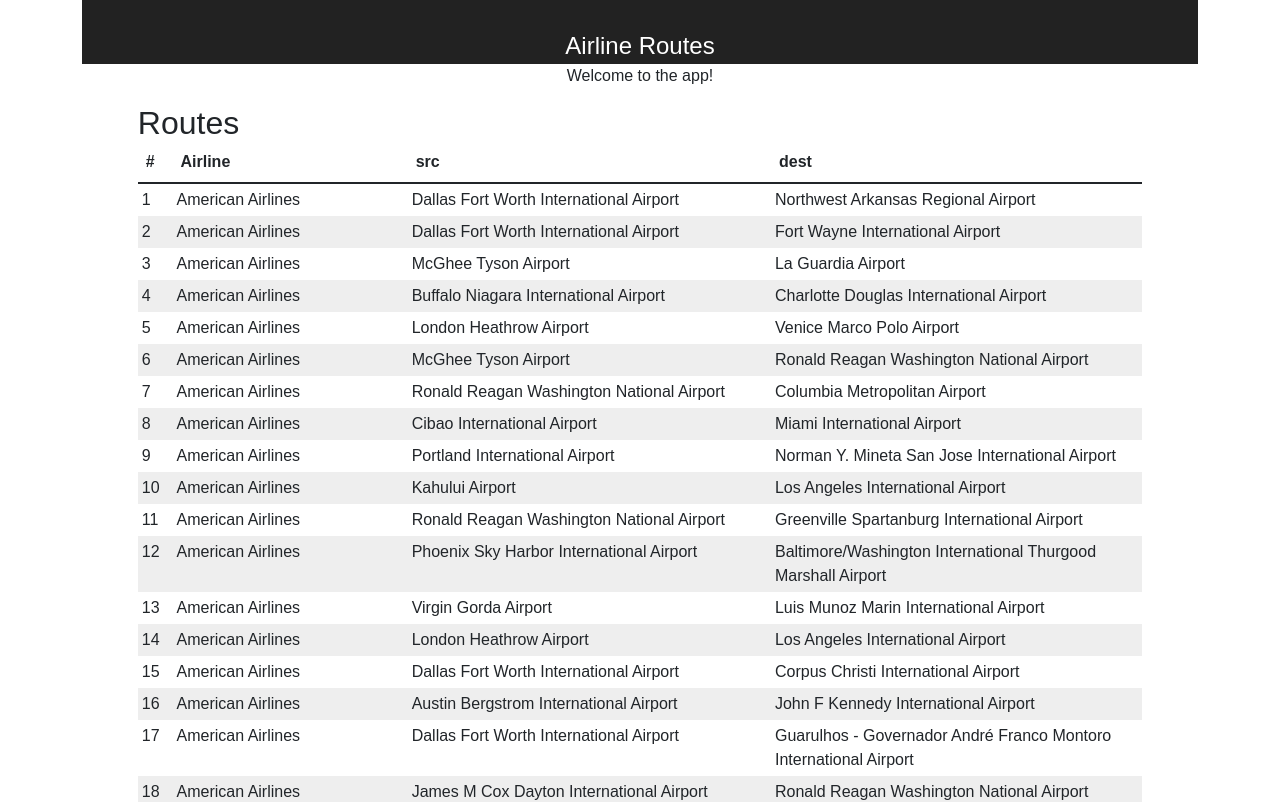
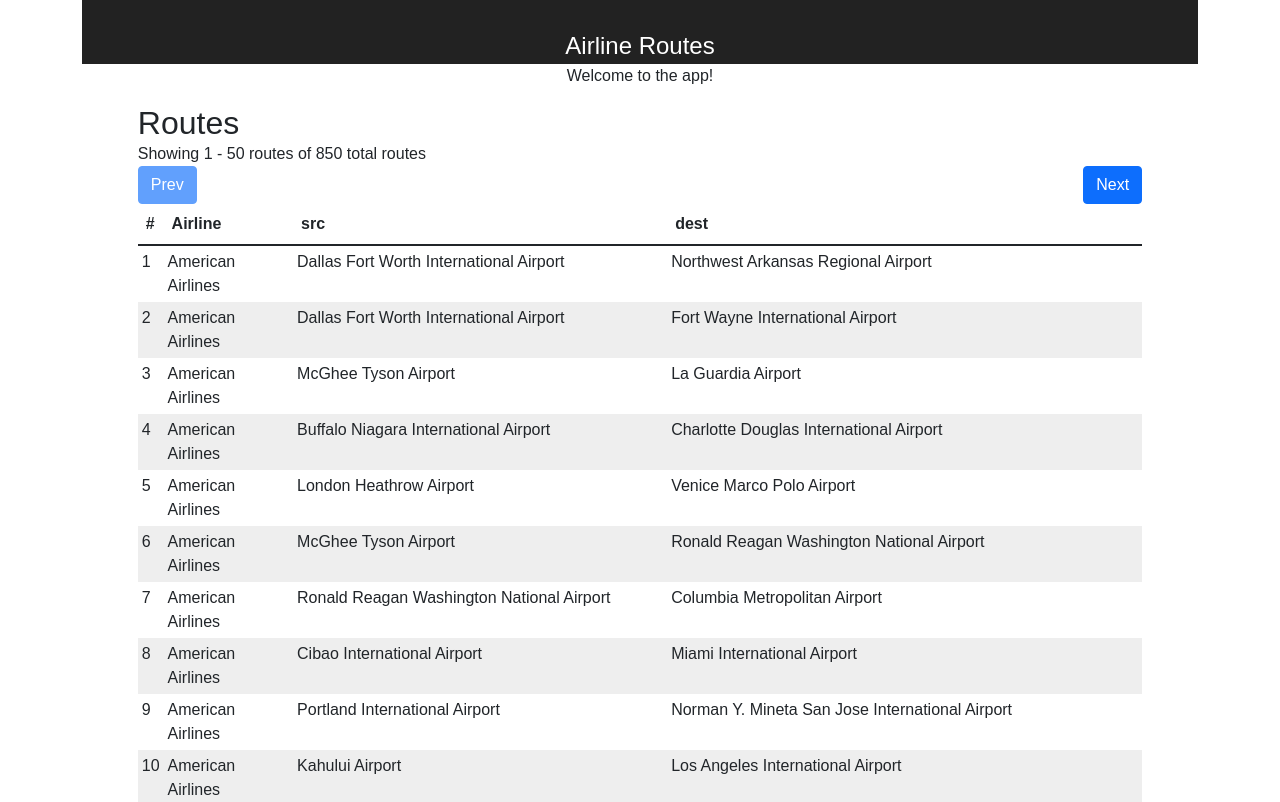
Before and after one commit to melchanti/airlines-routes, a React (Create React App) app: page / in a window 1280 px wide. Shown: the top 802 px of the page. Built offline with nearby package versions, Linux system fonts and the light colour scheme.

Commit message:
added pagination to the table of routes

```diff
--- a/src/App.js
+++ b/src/App.js
@@ -2,6 +2,7 @@
 import './App.css';
 import {getAirlineById, getAirportByCode} from './data';
 import RoutesTable from './components/Table';
+const ROUTES_PER_PAGE = 50;
 
 
 function formatValue(property, value) {
@@ -35,7 +36,7 @@
           Welcome to the app!
         </p>
       </section>
-      <RoutesTable className="routes-table" columns={columns} rows="" format={formatValue} />
+      <RoutesTable className="routes-table" columns={columns} rows="" format={formatValue} PER_PAGE={ROUTES_PER_PAGE} />
     </div>
   )
 }
--- /dev/null
+++ b/src/components/PrevNextButtons.js
@@ -0,0 +1,35 @@
+import React from 'react';
+import { Button } from "react-bootstrap";
+
+const PrevNextButtons = ({disablePrev, disableNext, setCurrentPage, currentPage}) => {
+  const prevStyle = {
+    margin: "0 auto",
+  }
+
+  const nextStyle = {
+    magin: "auto 0",
+    float: "right"
+  }
+
+  const divStyle = {
+    padding: "0% 5% 0% 5%"
+  }
+
+  const handleNext = () => {
+    setCurrentPage(currentPage + 1);
+
+  }
+
+  const handlePrev = () => {
+    setCurrentPage(currentPage - 1);
+  }
+
+  return (
+    <div style={divStyle}>
+      <Button disabled={disablePrev} onClick={handlePrev} style={prevStyle}>Prev</Button>
+      <Button disabled={disableNext} onClick={handleNext} style={nextStyle}>Next</Button>
+    </div>
+  )
+}
+
+export default PrevNextButtons;
--- a/src/components/Table.js
+++ b/src/components/Table.js
@@ -1,16 +1,46 @@
-import React from 'react';
-import { Table } from 'react-bootstrap';
+import React, { useState } from 'react';
+import { Table} from 'react-bootstrap';
 import data from '../data';
+import PrevNextButtons from './PrevNextButtons';
 
-const RoutesTable = ({className, columns, rows, format}) => {
+const formattedRows = (columns, format) => {
+  return data.routes.map((route, index) => (
+    <tr key={index}>
+      <td>{index + 1}</td>
+      {columns.map(column => {
+        return (
+          <td key={column.property}>
+            {format(column.property, route[column.property])}
+          </td>
+        )
+      })}
+    </tr>
+  ));
+}
+
+const RoutesTable = ({className, columns, rows, format, PER_PAGE}) => {
   const h2Style = {
     margin: "0 auto",
     width: "90%"
   }
 
+  const ALL_ROWS = formattedRows(columns, format);
+
+  const [currentPage, setCurrentPage] = useState(1);
+  const START_INDEX = (currentPage - 1) * PER_PAGE;
+  const END_INDEX = START_INDEX + PER_PAGE;
+  const CURRENT_ROWS = ([...ALL_ROWS].slice(START_INDEX, END_INDEX));
+
   return (
     <div>
       <h2 style={h2Style}>Routes</h2>
+      <p style={h2Style}>Showing {START_INDEX + 1} - {END_INDEX} routes of {ALL_ROWS.length} total routes</p>
+      <PrevNextButtons
+        disableNext = {currentPage >= ALL_ROWS.length/PER_PAGE}
+        disablePrev = { currentPage <= 1}
+        setCurrentPage={setCurrentPage}
+        currentPage = {currentPage}
+      />
       <Table className={className}>
         <thead>
           <tr>
@@ -21,22 +51,15 @@
           </tr>
         </thead>
         <tbody>
-        {data.routes.map((route, index) => {
-          return (
-            <tr key={index}>
-              <td>{index + 1}</td>
-              {columns.map(column => {
-                return (
-                  <td key={column.property}>
-                    {format(column.property, route[column.property])}
-                  </td>
-                )
-              })}
-            </tr>
-          )
-        })}
+          {CURRENT_ROWS}
         </tbody>
       </Table>
+      <PrevNextButtons
+        disableNext = {currentPage >= ALL_ROWS.length/PER_PAGE}
+        disablePrev = { currentPage <= 1}
+        setCurrentPage={setCurrentPage}
+        currentPage = {currentPage}
+      />
     </div>
   )
 }
```
Lines whose indentation alone changed are shown as unchanged.
